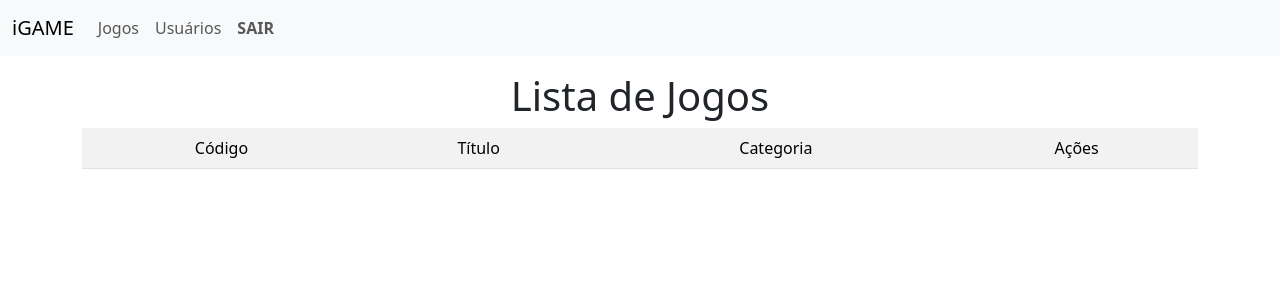
After one commit to isabellecristinav/projeto, a PHP site: page /listar-jogos.php in a window 1280 px wide. The commit adds this page. Shown: the top 300 px of the page. Run offline with PHP 8.4, Linux system fonts and the light colour scheme; data that the repository does not hold is empty.

Commit message:
excluir jogos

```diff
--- /dev/null
+++ b/listar-jogos.php
@@ -0,0 +1,39 @@
+<?php
+include "cabecalho.php";
+include "menu-sistema.php";
+?>
+<div class="container">
+    <div class="row">
+        <div class="col text-center mt-3 mb-3">
+            <h1>Lista de Jogos</h1>
+            <table class="table table-striped table-hover">
+                <tr>
+                    <td>Código</td>
+                    <td>Título</td>
+                    <td>Categoria</td>
+                    <td>Ações</td>
+                </tr>
+                <?php
+                include "conexao.php";
+                $sql_buscar = "select * from jogo";
+                $todos_os_jogos = mysqli_query($conexao, $sql_buscar);
+                while ($um_jogo = mysqli_fetch_assoc($todos_os_jogos)) :
+                ?>
+                    <tr>
+                        <td><?php echo $um_jogo["id"]; ?></td>
+                        <td><?php echo $um_jogo["titulo"]; ?></td>
+                        <td><?php echo $um_jogo["categoria"]; ?></td>
+                        <td>
+                            <a href="excluir-jogos.php?id=<?php echo $um_jogo["id"]; ?>">
+                                <img src=" img/lixo.png" width="25">
+                            </a>
+                        </td>
+                    </tr>
+                <?php
+                endwhile;
+                mysqli_close($conexao);
+                ?>
+            </table>
+        </div>
+    </div>
+</div>
--- a/login.php
+++ b/login.php
@@ -4,7 +4,7 @@ $senha = $_POST["senha"];
 
 include "conexao.php";
 
-$sql_buscar_usuario = "select * from usuario where email = '$email' and senha = '$senha'";
+$sql_buscar_usuario = "select * from usuario where email = '$email' and senha = '" . md5($senha) . "'";
 
 $um_usuario = mysqli_query($conexao, $sql_buscar_usuario);
 
--- /dev/null
+++ b/menu-sistema.php
@@ -0,0 +1,22 @@
+<nav class="navbar navbar-expand-lg bg-body-tertiary">
+    <div class="container-fluid">
+        <a class="navbar-brand" href="#">iGAME</a>
+        <button class="navbar-toggler" type="button" data-bs-toggle="collapse" data-bs-target="#navbarSupportedContent" aria-controls="navbarSupportedContent" aria-expanded="false" aria-label="Toggle navigation">
+            <span class="navbar-toggler-icon"></span>
+        </button>
+        <div class="collapse navbar-collapse" id="navbarSupportedContent">
+            <ul class="navbar-nav me-auto mb-2 mb-lg-0">
+                <li class="nav-item">
+                        <a class="nav-link" href="listar-jogos.php">Jogos</a>
+                    </li>
+                    <li class="nav-item">
+                        <a class="nav-link" href="listar-usuarios.php">Usuários</a>
+                    </li>
+                    <li class="nav-item">
+                        <a class="nav-link" href="index.php"><b>SAIR</b></a>
+                    </li>
+            </ul>
+
+        </div>
+    </div>
+</nav>
--- a/menu.php
+++ b/menu.php
@@ -10,6 +10,12 @@
                         <a class="nav-link active" aria-current="page" href="#">Home</a>
                     </li> -->
             </ul>
+            <?php
+            $mensagem = $_GET["msg"] ?? "";
+            if ($mensagem =="erro"){
+                echo "<em class= 'text-danger'>Usuário ou senha inválido.</em>";
+            }
+            ?>
             <form action="login.php" method="post" class="d-flex">
                 <input class="form-control me-2" type="email" name="email" placeholder="E-mail">
                 <input class="form-control me-2" type="password" name="senha" placeholder="Senha">
--- a/salvar-usuario.php
+++ b/salvar-usuario.php
@@ -5,7 +5,7 @@ $senha = $_POST["senha"];
 
   include "conexao.php";
 
-    $sql_inserir_usuario = "insert into usuario(nome, email, senha) values('$nome','$email', '$senha')";
+    $sql_inserir_usuario = "insert into usuario(nome, email, senha) values('$nome','$email','" . md5($senha) . "')";
 
     $um_usuario = mysqli_query($conexao, $sql_inserir_usuario);
     mysqli_close($conexao);
```
Also changed, not shown: excluir-jogos.php (added, +9 -0 lines), listar-usuarios.php (added, +35 -0 lines), novo-usuario.php (+7 -0 lines), painel.php (added, +14 -0 lines), img/lixo.png (added).
